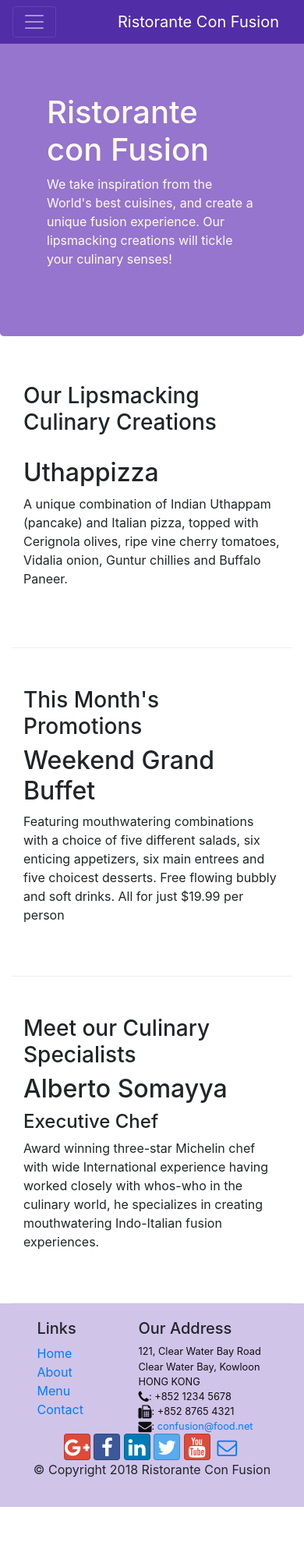
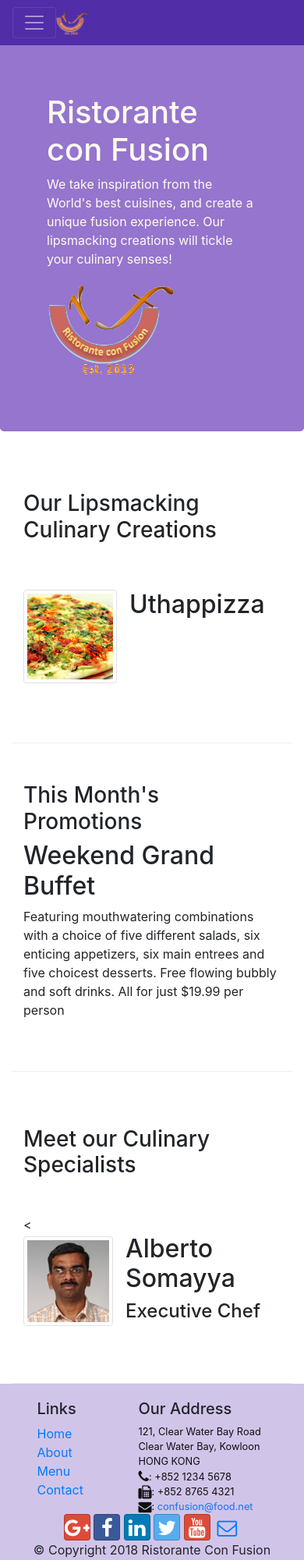
Before and after one commit to tamminhdeptry/FER201M_github, a website: page index.html in a window 390 px wide. Shown: the top 2000 px of the page at 78% size. Before the commit the page ends 1932 px from the top, so only its background shows below. Drawn offline with nearby package versions, Linux system fonts and the light colour scheme.

Commit message:
Images and Media

```diff
--- a/index.html
+++ b/index.html
@@ -19,7 +19,7 @@
             <button class="navbar-toggler" type="button" data-toggle="collapse" data-target="#Navbar">
                 <span class="navbar-toggler-icon"></span>
             </button>
-            <a class="navbar-brand" href="#">Ristorante Con Fusion</a>
+            <a class="navbar-brand mr-auto" href="#"><img src="img/logo.png" height="30" width="41"></a>
             <div class="collapse navbar-collapse" id="Navbar">
                 <ul class="navbar-nav mr-auto">
                     <li class="nav-item active"><a class="nav-link" href="#"><span class="fa fa-home fa-lg"></span>
@@ -28,7 +28,8 @@
                                 class="fa fa-info fa-lg"></span> About</a></li>
                     <li class="nav-item"><a class="nav-link" href="#"><span class="fa fa-list fa-lg"></span> Menu</a>
                     </li>
-                    <li class="nav-item"><a class="nav-link" href="/contactus.html"><span class="fa fa-address-card fa-lg"></span>
+                    <li class="nav-item"><a class="nav-link" href="/contactus.html"><span
+                                class="fa fa-address-card fa-lg"></span>
                             Contact</a></li>
                 </ul>
             </div>
@@ -42,7 +43,8 @@
                     <p>We take inspiration from the World's best cuisines, and create a unique fusion
                         experience. Our lipsmacking creations will tickle your culinary senses!</p>
                 </div>
-                <div class="col-12 col-sm">
+                <div class="col-12 col-sm align-self-center">
+                    <img src="img/logo.png" class="img-fluid">
                 </div>
             </div>
         </div>
@@ -54,9 +56,16 @@
                 <h3>Our Lipsmacking Culinary Creations</h3>
             </div>
             <div class="col col-sm order-sm-first col-md">
-                <h2>Uthappizza</h2>
-                <p>A unique combination of Indian Uthappam (pancake) and Italian pizza, topped with Cerignola
-                    olives, ripe vine cherry tomatoes, Vidalia onion, Guntur chillies and Buffalo Paneer.</p>
+                <div class="media">
+                    <img class="d-flex mr-3 img-thumbnail align-self-center" src="img/uthappizza.png" alt="Uthappizza">
+                    <div class="media-body">
+                        <h2 class="mt-0">Uthappizza</h2>
+                        <p class="d-none d-sm-block">A unique combination of Indian Uthappam (pancake) and
+                            Italian pizza, topped with Cerignola olives, ripe vine
+                            cherry tomatoes, Vidalia onion, Guntur chillies and
+                            Buffalo Paneer.</p>
+                    </div>
+                </div>
             </div>
         </div>
 
@@ -78,13 +87,21 @@
                 <h3>Meet our Culinary Specialists</h3>
             </div>
             <div class="col col-sm order-sm-first col-md">
-                <h2>Alberto Somayya</h2>
-                <h4>Executive Chef</h4>
-                <p>Award winning three-star Michelin chef with wide International experience having worked
-                    closely with whos-who in the culinary world, he specializes in creating mouthwatering
-                    Indo-Italian fusion experiences. </p>
+                <<div class="media">
+                    <img class="d-flex mr-3 img-thumbnail align-self-center" src="img/alberto.png"
+                        alt="Alberto Somayya">
+                    <div class="media-body">
+                        <h2 class="mt-0">Alberto Somayya</h2>
+                        <h4>Executive Chef</h4>
+                        <p class="d-none d-sm-block">Award winning three-star Michelin chef with wide
+                            International experience having worked closely with
+                            whos-who in the culinary world, he specializes in
+                            creating mouthwatering Indo-Italian fusion experiences.
+                        </p>
+                    </div>
             </div>
         </div>
+    </div>
     </div>
 
     <footer class="footer">
```
Also changed, not shown: aboutus.html (+3 -2 lines), contactus.html (+3 -2 lines), img/alberto.png (added), img/buffet.png (added), img/logo.png (added), img/uthappizza.png (added), 1 other file.
